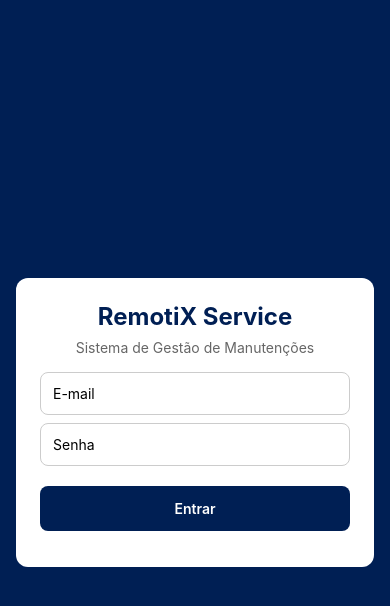
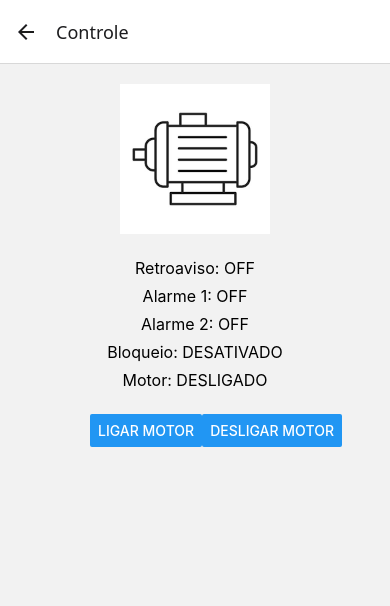
Before and after one commit to LucasAAnjos/RemotiX, a React Native app: screen /MotorControl in a window 390 px wide. Shown: the top 606 px of the page. Built offline with nearby package versions, Linux system fonts and the light colour scheme; no server answers.

Commit message:
Adição da tela de controle de motores, interface de controle e driver de simulação de motores

```diff
--- a/App.js
+++ b/App.js
@@ -10,6 +10,7 @@ import AreaDetails from './AreaDetails/AreaDetails';
 import AddSector from './Areas/AddSector';
 import AddEquipament from './AreaDetails/AddEquipament';
 import EquipamentDetail from './Equipament/Equipament';
+import MotorControl from './Equipament/MotorControl';
 import { firebaseApp } from './services/firebaseConfig';
 
 const Stack = createNativeStackNavigator();
@@ -29,6 +30,7 @@ export default function App() {
           <Stack.Screen name="AddSector" component={AddSector} options={{ title: 'Adicionar Setor' }} />
           <Stack.Screen name="AddEquipament" component={AddEquipament} options={{ title: 'AdicionarEquipamentos' }} />
           <Stack.Screen name="EquipamentDetail" component={EquipamentDetail} options={{title: 'Adicionar Manutenção'}} />
+          <Stack.Screen name="MotorControl" component={MotorControl} options={{title: 'Controle'}} />
         </Stack.Navigator>
       </NavigationContainer>
     </AuthProvider>
--- /dev/null
+++ b/Drivers/IMotorDriver.js
@@ -0,0 +1,11 @@
+export default class IMotorDriver {
+  start() {
+    throw new Error('start() with no implementation');
+  }
+  stop() {
+    throw new Error('stop() with no implementation');
+  }
+  onUpdate(callback) {
+    throw new Error('onUpdate()  with no implementation');
+  }
+}
--- /dev/null
+++ b/Drivers/MotorSimulation.js
@@ -0,0 +1,44 @@
+// src/drivers/SimulatedMotorDriver.js
+import IMotorDriver from './IMotorDriver';
+
+export default class SimulatedMotorDriver extends IMotorDriver {
+  constructor() {
+    super();
+    this.state = {
+      retroaviso: false,
+      alarme1: false,
+      alarme2: false,
+      bloqueio: false,
+      acionar: false,
+    };
+    this.updateCallback = null;
+  }
+
+  start() {
+    this.state.acionar = true;
+
+    // Simula delay e depois seta retroaviso
+    setTimeout(() => {
+      this.state.retroaviso = true;
+      this._notifyUpdate();
+    }, 1000);
+  }
+
+  stop() {
+    this.state.acionar = false;
+    this.state.retroaviso = false;
+    this._notifyUpdate();
+  }
+
+  onUpdate(callback) {
+    this.updateCallback = callback;
+    // Pode enviar estado inicial
+    this._notifyUpdate();
+  }
+
+  _notifyUpdate() {
+    if (this.updateCallback) {
+      this.updateCallback({ ...this.state });
+    }
+  }
+}
--- a/Equipament/Equipament.js
+++ b/Equipament/Equipament.js
@@ -37,27 +37,28 @@ const EquipamentDetail = () => {
   ];
 
   const handleStartMaintenance = () => {
-    if (!user) {
-      navigation.navigate('Login');
-      return;
-    }
+    // if (!user) {
+    //   navigation.navigate('Login');
+    //   return;
+    // }
 
     try {
-      const now = new Date();
-      const dateStr = now.toLocaleDateString('pt-BR');
-      const timeStr = now.toLocaleTimeString('pt-BR', { hour: '2-digit', minute: '2-digit' });
+      // const now = new Date();
+      // const dateStr = now.toLocaleDateString('pt-BR');
+      // const timeStr = now.toLocaleTimeString('pt-BR', { hour: '2-digit', minute: '2-digit' });
 
-      const newMaintenanceItem = {
-        ticketNumber: `#MT-${String(Date.now()).slice(-3)}`,
-        description: '',
-        responsible: user.username,
-        function: user.role,
-        date: dateStr,
-        time: timeStr,
-      };
+      // const newMaintenanceItem = {
+      //   ticketNumber: `#MT-${String(Date.now()).slice(-3)}`,
+      //   description: '',
+      //   responsible: user.username,
+      //   function: user.role,
+      //   date: dateStr,
+      //   time: timeStr,
+      // };
 
-      addMaintenanceRecord(newMaintenanceItem);
-      navigation.navigate('Maintenance', { areaName, EquipamentName });
+      // addMaintenanceRecord(newMaintenanceItem);
+      //navigation.navigate('Maintenance', { areaName, EquipamentName });
+      navigation.navigate('MotorControl', { areaName, EquipamentName });
     } catch (error) {
       Alert.alert('Erro', 'Erro ao iniciar manutenção.');
     }
--- /dev/null
+++ b/Equipament/MotorControl.js
@@ -0,0 +1,54 @@
+import React from 'react';
+import { View, Text, Button, Image, StyleSheet } from 'react-native';
+import { useMotor } from '../Models/useMotor';
+
+export default function MotorControlScreen() {
+  const { retroaviso, alarme1, alarme2, bloqueio, acionar, ligar, desligar } = useMotor();
+
+  // Decide qual imagem mostrar:
+  let motorImage = require('../assets/motor-off.png');
+  if (alarme1 || alarme2) {
+    motorImage = require('../assets/motor-off.png');
+  } else if (acionar) {
+    motorImage = require('../assets/motor-on.png');
+  }
+
+  return (
+    <View style={styles.container}>
+      <Image source={motorImage} style={styles.motorImage} />
+
+      <Text style={styles.statusText}>Retroaviso: {retroaviso ? 'ON' : 'OFF'}</Text>
+      <Text style={styles.statusText}>Alarme 1: {alarme1 ? 'ON' : 'OFF'}</Text>
+      <Text style={styles.statusText}>Alarme 2: {alarme2 ? 'ON' : 'OFF'}</Text>
+      <Text style={styles.statusText}>Bloqueio: {bloqueio ? 'ATIVADO' : 'DESATIVADO'}</Text>
+      <Text style={styles.statusText}>Motor: {acionar ? 'LIGADO' : 'DESLIGADO'}</Text>
+
+      <View style={styles.buttons}>
+        <Button title="Ligar Motor" onPress={ligar} />
+        <Button title="Desligar Motor" onPress={desligar} />
+      </View>
+    </View>
+  );
+}
+
+const styles = StyleSheet.create({
+  container: {
+    padding: 20,
+    alignItems: 'center',
+  },
+  motorImage: {
+    width: 150,
+    height: 150,
+    marginBottom: 20,
+  },
+  statusText: {
+    fontSize: 16,
+    marginVertical: 4,
+  },
+  buttons: {
+    flexDirection: 'row',
+    marginTop: 20,
+    width: '60%',
+    justifyContent: 'space-around',
+  },
+});
--- /dev/null
+++ b/Models/Motor.js
@@ -0,0 +1,34 @@
+// src/motor/Motor.js
+export default class Motor {
+  constructor(driver) {
+    this.driver = driver;
+    this.state = {
+      retroaviso: false,
+      alarme1: false,
+      alarme2: false,
+      bloqueio: false,
+      acionar: false,
+    };
+    this.listeners = [];
+    this.driver.onUpdate((newState) => {
+      this.state = newState;
+      this._notifyListeners();
+    });
+  }
+
+  start() {
+    this.driver.start();
+  }
+
+  stop() {
+    this.driver.stop();
+  }
+
+  onChange(listener) {
+    this.listeners.push(listener);
+  }
+
+  _notifyListeners() {
+    this.listeners.forEach((l) => l(this.state));
+  }
+}
--- /dev/null
+++ b/Models/useMotor.js
@@ -0,0 +1,41 @@
+// src/hooks/useMotor.js
+import { useState, useEffect, useRef } from 'react';
+import Motor from './Motor';
+import SimulatedMotorDriver from '../Drivers/MotorSimulation';
+
+export function useMotor() {
+  const [state, setState] = useState({
+    retroaviso: false,
+    alarme1: false,
+    alarme2: false,
+    bloqueio: false,
+    acionar: false,
+  });
+
+  const motorRef = useRef(null);
+
+  useEffect(() => {
+    const driver = new SimulatedMotorDriver();
+    const motor = new Motor(driver);
+
+    motor.onChange((newState) => {
+      setState(newState);
+    });
+
+    motorRef.current = motor;
+
+    return () => {
+      motorRef.current = null; // cleanup se precisar
+    };
+  }, []);
+
+  const ligar = () => {
+    motorRef.current?.start();
+  };
+
+  const desligar = () => {
+    motorRef.current?.stop();
+  };
+
+  return { ...state, ligar, desligar };
+}
```
Also changed, not shown: NodeJs/opcClient.js (added, +43 -0 lines), nodejs-assets/nodejs-project/sample-main.js (added, +12 -0 lines), nodejs-assets/nodejs-project/sample-package.json (added, +12 -0 lines), assets/motor-off.png (added), assets/motor-on.png (added).
